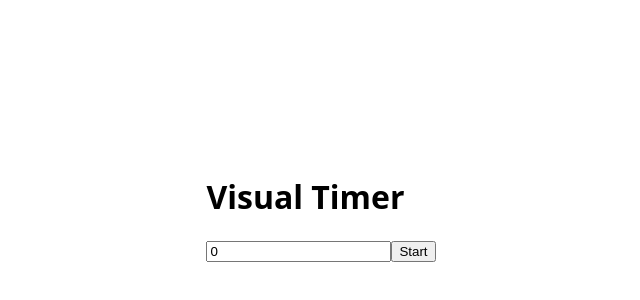
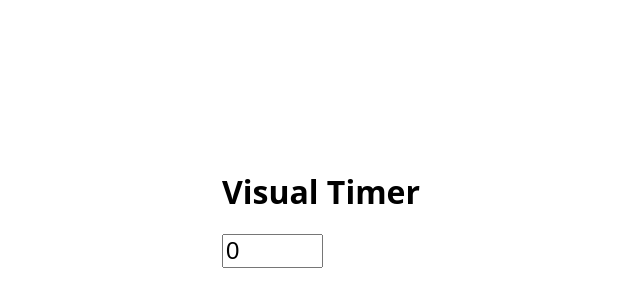
Before and after one commit to rama/visual-timer, a React (Vite) app: page / in a window 1280 px wide. Shown: the part 192-492 px from the top of the page, without its empty margins (319-959 px from the left). Built offline with nearby package versions, Linux system fonts and the light colour scheme.

Commit message:
implement basic timer functionality using the useEffect hook and setInterval

```diff
--- a/src/App.css
+++ b/src/App.css
@@ -6,3 +6,8 @@ html {
 	justify-content: center;
 	height: 100%;
 }
+
+input {
+	font-size: 24px;
+	max-width: 7ch;
+}
--- a/src/Timer.tsx
+++ b/src/Timer.tsx
@@ -1,11 +1,16 @@
-import { useState } from "react";
+import { useState, useEffect } from "react";
 
 export default function Timer() {
 	const [duration, setDuration] = useState(0);
 
-	function startTimer() {
-		alert("Timer started");
-	}
+	useEffect(() => {
+		if (duration > 0) {
+			const intervalId = setInterval(() => {
+				setDuration((d) => d - 1);
+			}, 1000);
+			return () => clearInterval(intervalId);
+		}
+	}, [duration]);
 
 	return (
 		<>
@@ -15,7 +20,6 @@ export default function Timer() {
 				value={duration}
 				onChange={(e) => setDuration(parseInt(e.target.value))}
 			/>
-			<button onClick={startTimer}>Start</button>
 		</>
 	);
 }
```
Lines whose indentation alone changed are shown as unchanged.
